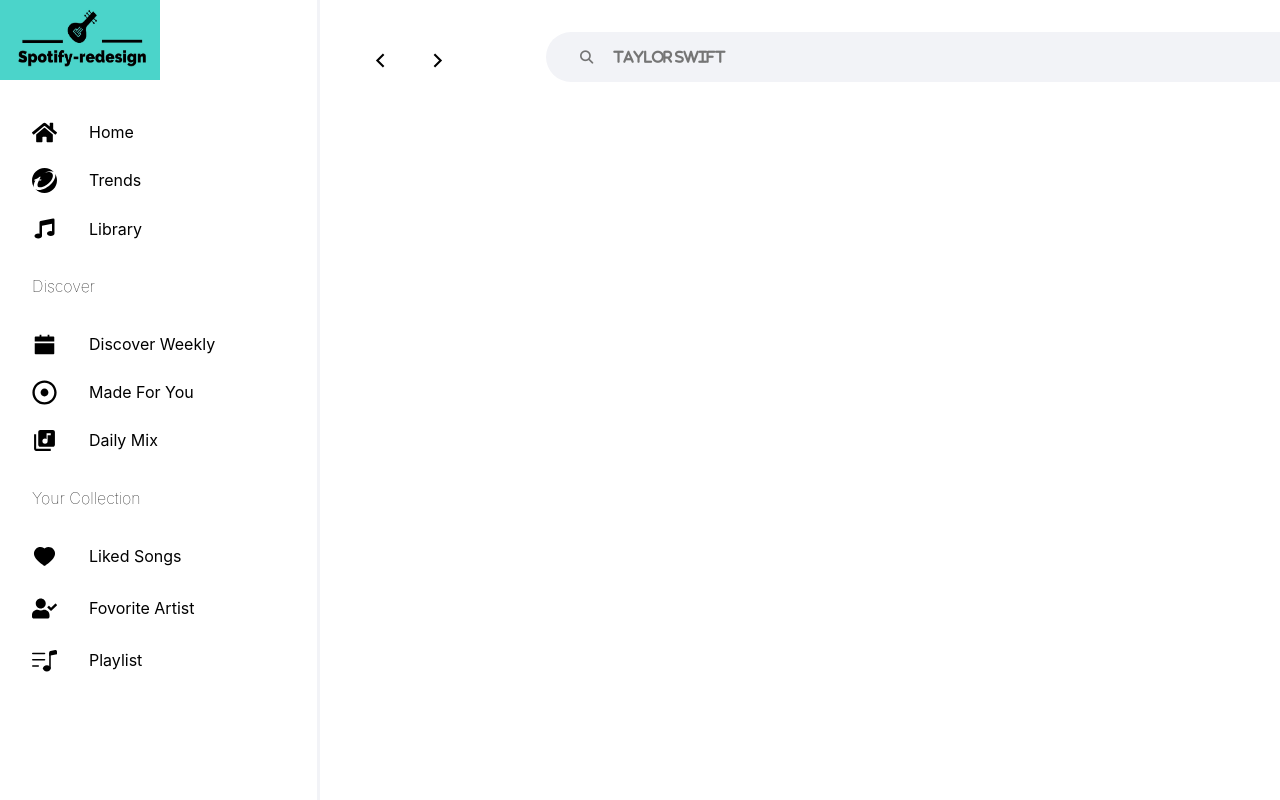
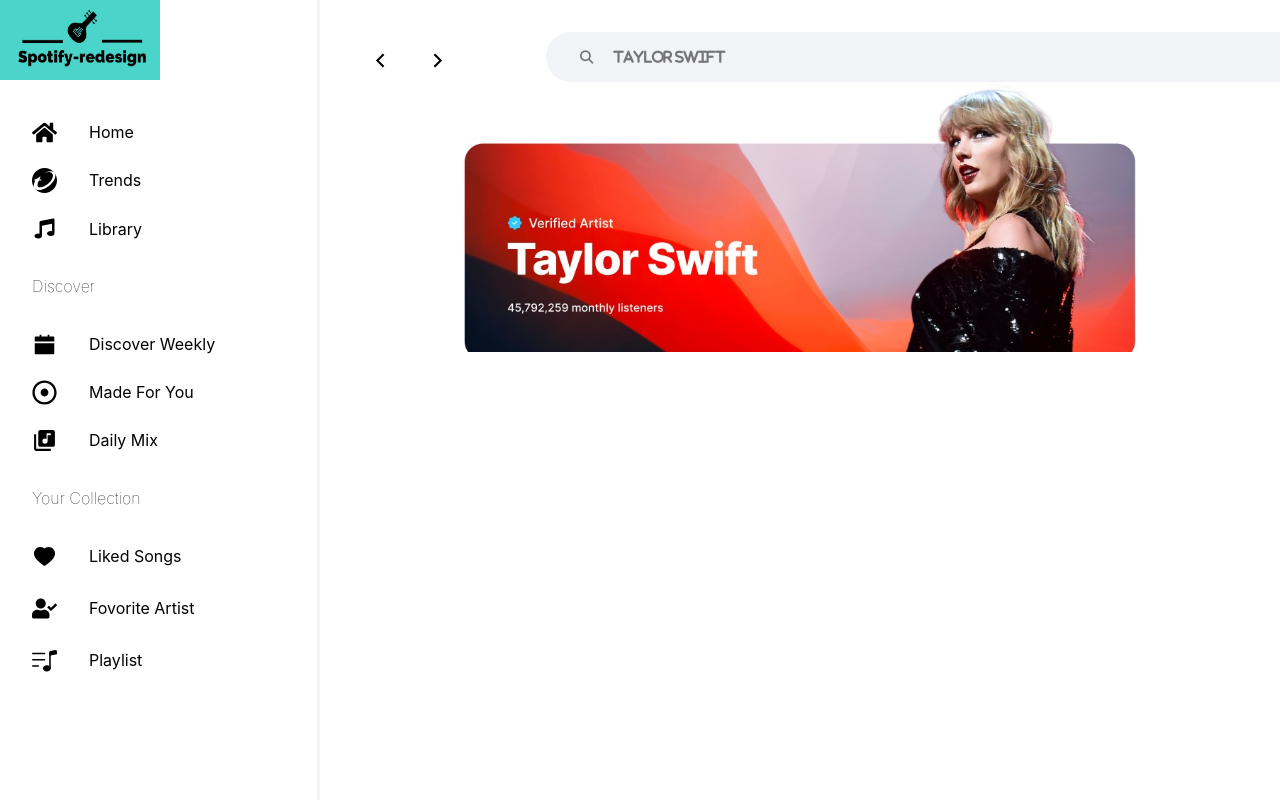
Before and after one commit to ritesharma1819/spotify-redesign, a React (Create React App) app: page / in a window 1280 px wide. Shown: the top 800 px of the page. Built offline with nearby package versions, Linux system fonts and the light colour scheme.

Commit message:
added image in rightbar container and also done their styling

```diff
--- a/src/Rightbar.js
+++ b/src/Rightbar.js
@@ -18,6 +18,9 @@
                     <input type='search' className="search_symbol" placeholder="&#61442;      Taylor Swift" />
                 </div>
             </div>
+            <div className='image_container'>
+                <img className='image_styling' src={require('./taylor.jpeg')} alt='Taylor Swift Singer' />
+            </div>
 
         </div>
     );
--- a/src/Rightbar.scss
+++ b/src/Rightbar.scss
@@ -45,3 +45,16 @@
        display: flex;
        margin-top: 1rem;
 }
+
+
+// styling of image in rightbar container
+.image_container{
+    display: flex;
+    justify-content: center;
+}
+
+.image_styling{
+    height: 270px;
+    width: 70%;
+
+  }
```
Also changed, not shown: src/taylor.jpeg (added).
